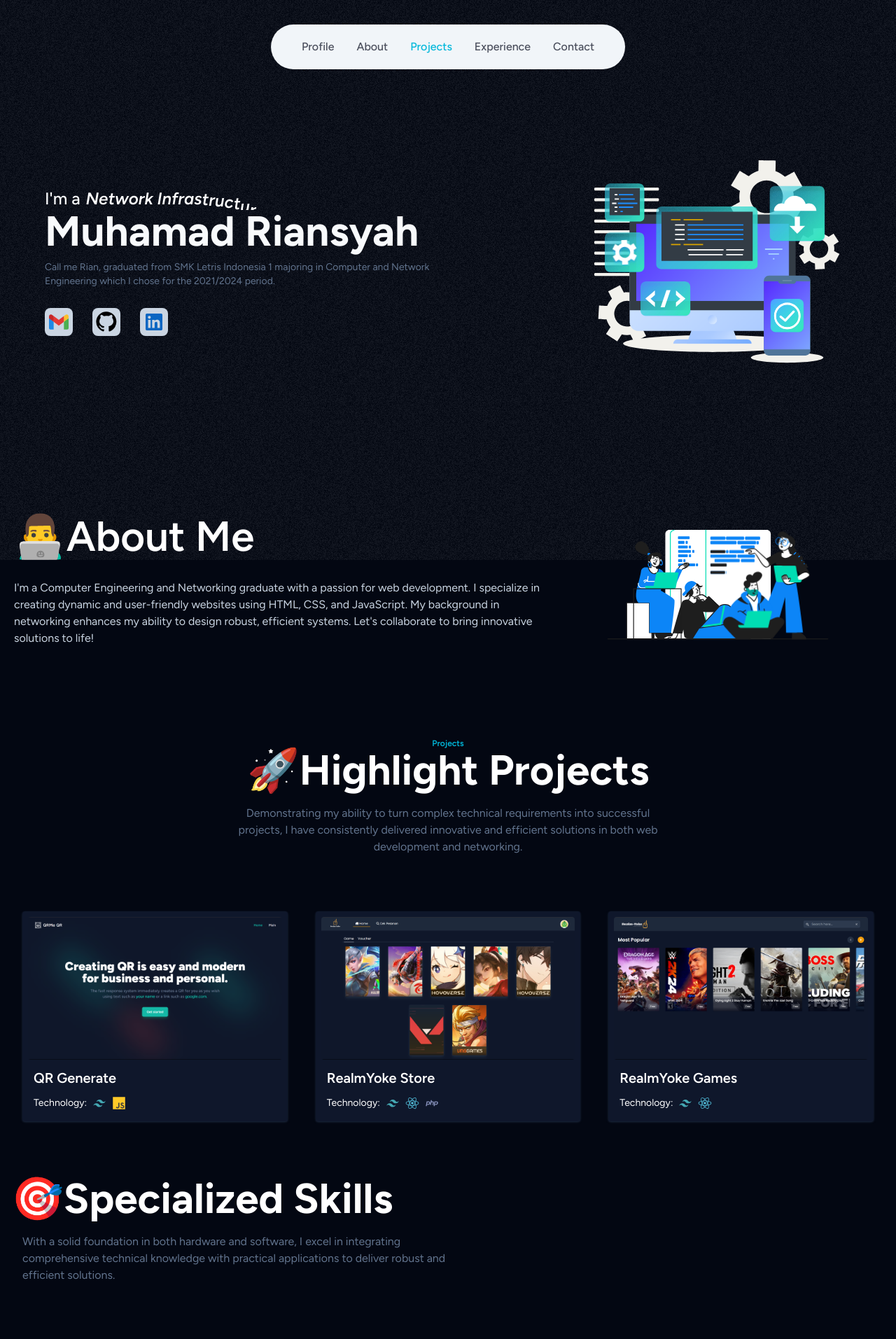
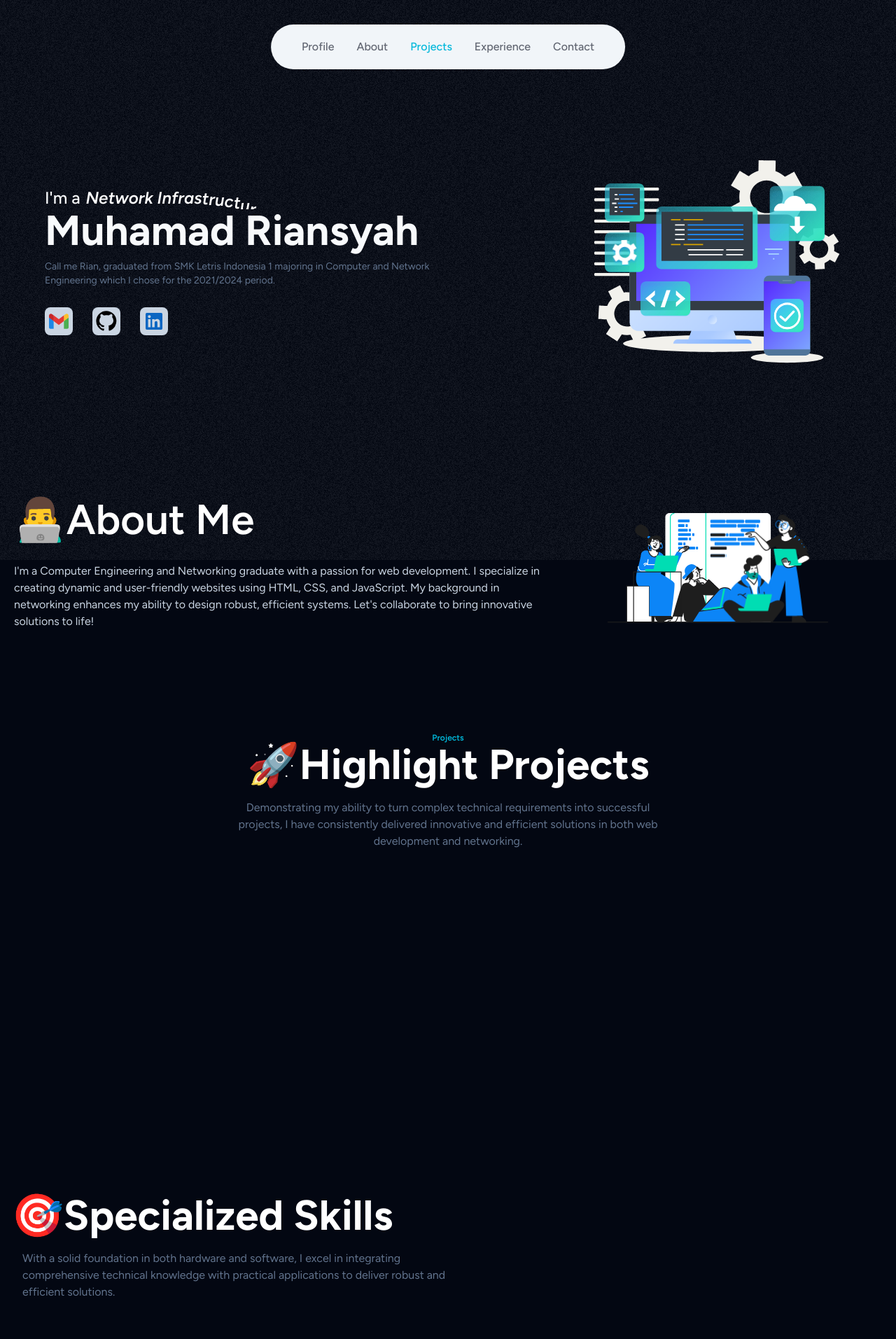
Before and after one commit to RianDoang/Portfolio, a React (Vite) app: page / in a window 1280 px wide. Shown: the top 1913 px of the page at 70% size. Built offline with nearby package versions, Linux system fonts and the light colour scheme.

Commit message:
(+) Animation all section, (=) Adjusting motion animation usage.

```diff
--- a/package.json
+++ b/package.json
@@ -12,6 +12,7 @@
   "dependencies": {
     "@emailjs/browser": "^4.4.1",
     "@tailwindcss/vite": "^4.0.0",
+    "aos": "^2.3.4",
     "framer-motion": "^12.4.1",
     "lottie-react": "^2.4.1",
     "react": "^18.3.1",
--- a/src/components/About.jsx
+++ b/src/components/About.jsx
@@ -10,22 +10,40 @@ export default function About() {
   return (
     <>
       <div className="w-full lg:w-[63%]">
+        <div data-aos="fade-up" data-aos-duration="700" data-aos-offset="300">
           <h1 className="mx-5 pb-4 font-semibold text-4xl md:pb-8 md:text-6xl">
             👨‍💻About Me
           </h1>
+        </div>
+
+        <div
+          data-aos="fade-up"
+          data-aos-delay="100"
+          data-aos-duration="700"
+          data-aos-offset="400"
+        >
           <p className="mx-5 text-sm text-slate-300 md:text-base">
-          I&apos;m a Computer Engineering and Networking graduate with a passion
-          for web development. I specialize in creating dynamic and
-          user-friendly websites using HTML, CSS, and JavaScript. My background
-          in networking enhances my ability to design robust, efficient systems.
-          Let&apos;s collaborate to bring innovative solutions to life!
+            I&apos;m a Computer Engineering and Networking graduate with a
+            passion for web development. I specialize in creating dynamic and
+            user-friendly websites using HTML, CSS, and JavaScript. My
+            background in networking enhances my ability to design robust,
+            efficient systems. Let&apos;s collaborate to bring innovative
+            solutions to life!
           </p>
         </div>
+      </div>
       <div className="hidden md:flex md:w-[35%]">
+        <div
+          data-aos="fade-up"
+          data-aos-delay="200"
+          data-aos-duration="700"
+          data-aos-offset="400"
+        >
           <Suspense>
             <AboutAnim />
           </Suspense>
         </div>
+      </div>
     </>
   );
 }
--- a/src/components/Experience.jsx
+++ b/src/components/Experience.jsx
@@ -22,10 +22,21 @@ export default function Experience() {
 
   return (
     <>
-      <h1 className="text-3xl ml-4 font-bold text-left mb-5 md:text-6xl">
+      <h1
+        data-aos="fade-up"
+        data-aos-duration="700"
+        data-aos-offset="400"
+        className="text-3xl ml-4 font-bold text-left mb-5 md:text-6xl"
+      >
         🎯Specialized Skills
       </h1>
-      <p className="w-[95%] pb-20 mx-auto text-left text-sm text-slate-500 md:text-base md:ml-8 lg:w-1/2">
+      <p
+        data-aos="fade-up"
+        data-aos-delay="100"
+        data-aos-duration="700"
+        data-aos-offset="400"
+        className="w-[95%] pb-20 mx-auto text-left text-sm text-slate-500 md:text-base md:ml-8 lg:w-1/2"
+      >
         With a solid foundation in both hardware and software, I excel in
         integrating comprehensive technical knowledge with practical
         applications to deliver robust and efficient solutions.
@@ -35,6 +46,9 @@ export default function Experience() {
         <div>
           {/* Mobile */}
           <div
+            data-aos="fade-up"
+            data-aos-duration="700"
+            data-aos-offset="400"
             className="group relative flex flex-col items-center md:hidden"
             onTouchStart={() => setIsTouchedHtml(true)}
             onTouchEnd={() => setIsTouchedHtml(false)}
@@ -60,7 +74,13 @@ export default function Experience() {
           </div>
 
           {/* Tablet, Desktop */}
-          <div className="group relative hidden flex-col items-center md:flex">
+          <div
+            data-aos="fade-up"
+            data-aos-delay="300"
+            data-aos-duration="700"
+            data-aos-offset="400"
+            className="group relative hidden flex-col items-center md:flex"
+          >
             <span className="absolute -top-1 translate-y-0 flex flex-col items-center justify-center opacity-0 transition duration-300 group-hover:-translate-y-10 group-hover:z-10 group-hover:opacity-100 group-hover:delay-150">
               <p>HTML</p>
               <img
@@ -79,6 +99,10 @@ export default function Experience() {
         <div>
           {/* Mobile */}
           <div
+            data-aos="fade-up"
+            data-aos-delay="100"
+            data-aos-duration="700"
+            data-aos-offset="400"
             className="group relative flex flex-col items-center md:hidden"
             onTouchStart={() => setIsTouchedCss(true)}
             onTouchEnd={() => setIsTouchedCss(false)}
@@ -104,7 +128,13 @@ export default function Experience() {
           </div>
 
           {/* Tablet, Desktop */}
-          <div className="group relative hidden flex-col items-center md:flex">
+          <div
+            data-aos="fade-up"
+            data-aos-delay="200"
+            data-aos-duration="700"
+            data-aos-offset="400"
+            className="group relative hidden flex-col items-center md:flex"
+          >
             <span className="absolute -top-1 translate-y-0 flex flex-col items-center justify-center opacity-0 transition duration-300 group-hover:-translate-y-10 group-hover:z-10 group-hover:opacity-100 group-hover:delay-150">
               <p>CSS</p>
               <img
@@ -123,6 +153,10 @@ export default function Experience() {
         <div>
           {/* Mobile */}
           <div
+            data-aos="fade-up"
+            data-aos-delay="200"
+            data-aos-duration="700"
+            data-aos-offset="400"
             className="group relative flex flex-col items-center md:hidden"
             onTouchStart={() => setIsTouchedJs(true)}
             onTouchEnd={() => setIsTouchedJs(false)}
@@ -148,7 +182,13 @@ export default function Experience() {
           </div>
 
           {/* Tablet, Desktop */}
-          <div className="group relative hidden flex-col items-center md:flex">
+          <div
+            data-aos="fade-up"
+            data-aos-delay="100"
+            data-aos-duration="700"
+            data-aos-offset="400"
+            className="group relative hidden flex-col items-center md:flex"
+          >
             <span className="absolute -top-1 translate-y-0 flex flex-col items-center justify-center opacity-0 transition duration-300 group-hover:-translate-y-10 group-hover:z-10 group-hover:opacity-100 group-hover:delay-150">
               <p>JavaScript</p>
               <img
@@ -167,6 +207,10 @@ export default function Experience() {
         <div>
           {/* Mobile */}
           <div
+            data-aos="fade-up"
+            data-aos-delay="300"
+            data-aos-duration="700"
+            data-aos-offset="400"
             className="group relative flex flex-col items-center md:hidden"
             onTouchStart={() => setIsTouchedTailwind(true)}
             onTouchEnd={() => setIsTouchedTailwind(false)}
@@ -192,7 +236,12 @@ export default function Experience() {
           </div>
 
           {/* Tablet, Deskop */}
-          <div className="group relative hidden flex-col items-center md:flex">
+          <div
+            data-aos="fade-up"
+            data-aos-duration="700"
+            data-aos-offset="400"
+            className="group relative hidden flex-col items-center md:flex"
+          >
             <span className="absolute -top-1 translate-y-0 flex flex-col items-center justify-center opacity-0 transition duration-300 group-hover:-translate-y-10 group-hover:z-10 group-hover:opacity-100 group-hover:delay-150">
               <p>Tailwind CSS</p>
               <img
@@ -211,6 +260,10 @@ export default function Experience() {
         <div>
           {/* Mobile */}
           <div
+            data-aos="fade-up"
+            data-aos-delay="400"
+            data-aos-duration="700"
+            data-aos-offset="400"
             className="group relative flex flex-col items-center md:hidden"
             onTouchStart={() => setIsTouchedPhp(true)}
             onTouchEnd={() => setIsTouchedPhp(false)}
@@ -236,7 +289,13 @@ export default function Experience() {
           </div>
 
           {/* Tablet, Desktop */}
-          <div className="group relative hidden flex-col items-center md:flex">
+          <div
+            data-aos="fade-up"
+            data-aos-delay="200"
+            data-aos-duration="700"
+            data-aos-offset="400"
+            className="group relative hidden flex-col items-center md:flex"
+          >
             <span className="absolute -top-1 translate-y-0 flex flex-col items-center justify-center opacity-0 transition duration-300 group-hover:-translate-y-10 group-hover:z-10 group-hover:opacity-100 group-hover:delay-150">
               <p>PHP</p>
               <img
@@ -255,6 +314,10 @@ export default function Experience() {
         <div>
           {/* Mobile */}
           <div
+            data-aos="fade-up"
+            data-aos-delay="600"
+            data-aos-duration="700"
+            data-aos-offset="400"
             className="group relative flex flex-col items-center md:hidden"
             onTouchStart={() => setIsTouchedNode(true)}
             onTouchEnd={() => setIsTouchedNode(false)}
@@ -280,7 +343,13 @@ export default function Experience() {
           </div>
 
           {/* Tablet, Desktop */}
-          <div className="group relative hidden flex-col items-center md:flex">
+          <div
+            data-aos="fade-up"
+            data-aos-delay="300"
+            data-aos-duration="700"
+            data-aos-offset="400"
+            className="group relative hidden flex-col items-center md:flex"
+          >
             <span className="absolute -top-1 translate-y-0 flex flex-col items-center justify-center opacity-0 transition duration-300 group-hover:-translate-y-10 group-hover:z-10 group-hover:opacity-100 group-hover:delay-150">
               <p>Node JS</p>
               <img
@@ -299,6 +368,10 @@ export default function Experience() {
         <div>
           {/* Mobile */}
           <div
+            data-aos="fade-up"
+            data-aos-delay="700"
+            data-aos-duration="700"
+            data-aos-offset="400"
             className="group relative flex flex-col items-center md:hidden"
             onTouchStart={() => setIsTouchedReact(true)}
             onTouchEnd={() => setIsTouchedReact(false)}
@@ -324,7 +397,13 @@ export default function Experience() {
           </div>
 
           {/* Tablet, Desktop */}
-          <div className="group relative hidden flex-col items-center md:flex">
+          <div
+            data-aos="fade-up"
+            data-aos-delay="400"
+            data-aos-duration="700"
+            data-aos-offset="400"
+            className="group relative hidden flex-col items-center md:flex"
+          >
             <span className="absolute -top-1 translate-y-0 flex flex-col items-center justify-center opacity-0 transition duration-300 group-hover:-translate-y-10 group-hover:z-10 group-hover:opacity-100 group-hover:delay-150">
               <p>React JS</p>
               <img
@@ -340,11 +419,28 @@ export default function Experience() {
         </div>
       </div>
       <div className="pt-12 mt-10" id="experience">
-        <p className="text-xs text-center text-cyan-500">Experience</p>
-        <h1 className="text-3xl font-bold text-center mb-5 md:text-6xl">
+        <p
+          data-aos="fade"
+          data-aos-duration="700"
+          data-aos-offset="400"
+          className="text-xs text-center text-cyan-500"
+        >
+          Experience
+        </p>
+        <h1
+          data-aos="fade-up"
+          data-aos-duration="700"
+          data-aos-offset="400"
+          className="text-3xl font-bold text-center mb-5 md:text-6xl"
+        >
           🏢Work Experiences
         </h1>
-        <p className="w-[95%] mx-auto text-slate-500 text-center pb-20 text-sm md:text-base lg:w-1/2">
+        <p
+          data-aos="fade-up"
+          data-aos-duration="700"
+          data-aos-offset="400"
+          className="w-[95%] mx-auto text-slate-500 text-center pb-20 text-sm md:text-base lg:w-1/2"
+        >
           Combining technical expertise with practical application, I have
           successfully contributed to various roles, leveraging my skills in
           computer engineering, networking, and web development to drive
@@ -353,7 +449,12 @@ export default function Experience() {
 
         <div className="w-[95%] mx-auto flex flex-col items-center justify-center gap-10">
           {/* BNN Tangsel */}
-          <div className="border-4 border-cyan-400 rounded-2xl w-full bg-gradient-to-tl from-cyan-600 to-cyan-900 flex flex-col items-start justify-center md:flex-row">
+          <div
+            data-aos="fade-up"
+            data-aos-duration="700"
+            data-aos-offset="400"
+            className="border-4 border-cyan-400 rounded-2xl w-full bg-gradient-to-tl from-cyan-600 to-cyan-900 flex flex-col items-start justify-center md:flex-row"
+          >
             <div className="flex justify-center items-start mt-7 w-[25%]">
               <img
                 className="object-cover w-20 ml-10 md:m-0 md:w-32"
@@ -390,7 +491,12 @@ export default function Experience() {
           </div>
 
           {/* BSA Land */}
-          <div className="border-4 border-cyan-400 rounded-2xl w-full bg-gradient-to-tl from-sky-800 to-cyan-600 flex flex-col items-start justify-center md:flex-row">
+          <div
+            data-aos="fade-up"
+            data-aos-duration="700"
+            data-aos-offset="400"
+            className="border-4 border-cyan-400 rounded-2xl w-full bg-gradient-to-tl from-sky-800 to-cyan-600 flex flex-col items-start justify-center md:flex-row"
+          >
             <div className="flex justify-center items-start mt-7 w-[25%]">
               <img
                 className="object-cover w-20 ml-10 md:m-0 md:w-32"
--- a/src/components/Navbar.jsx
+++ b/src/components/Navbar.jsx
@@ -120,10 +120,14 @@ export default function Navbar({ sections }) {
 
       {/* Menu Navigation */}
       <div
+        data-aos="fade-down"
+        className="md:flex md:w-auto md:relative md:right-1/2 md:translate-x-1/2"
+      >
+        <div
           id="navMenu"
           ref={navMenuRef}
-        className={`absolute top-full right-5 w-48 shadow-lg shadow-slate-700 bg-slate-200 rounded-xl py-3 transition-all duration-200 ease-in-out
-          md:flex md:w-auto md:relative md:top-8 md:right-1/2 md:translate-x-1/2 md:px-7 md:rounded-full md:translate-y-0 md:opacity-100 md:shadow-none md:bg-slate-100
+          className={`absolute top-8 right-5 w-48 shadow-lg shadow-slate-700 bg-slate-200 rounded-xl py-3 transition-all duration-200 ease-in-out
+          md:flex md:w-auto md:relative md:right-1/2 md:translate-x-1/2 md:px-7 md:rounded-full md:translate-y-0 md:opacity-100 md:shadow-none md:bg-slate-100
           hidden -translate-y-4 opacity-0
           ${shadowStyle}`}
         >
@@ -136,7 +140,7 @@ export default function Navbar({ sections }) {
                     ? "text-cyan-500 font-medium transition duration-150 hover:bg-gray-300 md:m-0 md:px-4 md:hover:bg-transparent"
                     : active === "Profile"
                     ? "transition duration-150 text-slate-950 hover:bg-gray-300 md:m-0 md:px-4 md:hover:text-cyan-500 font-medium md:hover:bg-transparent"
-                  : "transition duration-150 text-slate-950/70 hover:bg-gray-300 md:m-0 md:px-4 md:hover:text-cyan-500 font-medium md:hover:bg-transparent"
+                    : "transition duration-150 text-slate-950/60 hover:bg-gray-300 md:m-0 md:px-4 md:hover:text-cyan-500 font-medium md:hover:bg-transparent"
                 }`}
               >
                 <a
@@ -149,6 +153,7 @@ export default function Navbar({ sections }) {
               </li>
             ))}
           </ul>
+        </div>
       </div>
     </nav>
   );
--- a/src/components/Profile.jsx
+++ b/src/components/Profile.jsx
@@ -1,6 +1,6 @@
 import { useState, Suspense, lazy } from "react";
+import PropTypes from "prop-types";
 import RotatingText from "../components/animation/RotatingText";
-import PropTypes from "prop-types";
 import GmailIcon from "../assets/Experience/profile/Gmail.svg";
 import GithubIcon from "../assets/Experience/profile/Github.svg";
 import Linkedincon from "../assets/Experience/profile/Linkedin.svg";
@@ -26,8 +26,11 @@ export default function Profile({ handleContactClick }) {
     <>
       <div className="w-full text-slate-50 lg:w-1/2">
         <div className="text-[22px] font-medium flex items-center gap-2 md:text-2xl">
+          <div data-aos="fade-up" data-aos-delay="300" data-aos-duration="700">
             <h1>I&apos;m a</h1>
+          </div>
 
+          <div data-aos="fade-up" data-aos-delay="500" data-aos-duration="700">
             <RotatingText
               texts={[
                 "Front-End Developer",
@@ -45,15 +48,27 @@ export default function Profile({ handleContactClick }) {
               rotationInterval={2500}
             />
           </div>
+        </div>
         <div>
+          <div data-aos="fade-up" data-aos-delay="900" data-aos-duration="700">
             <h1 className="text-4xl font-bold md:text-6xl">Muhamad Riansyah</h1>
+          </div>
+
+          <div data-aos="fade-up" data-aos-delay="1100" data-aos-duration="700">
             <p className="text-slate-500 mt-3 text-sm">
               Call me Rian, graduated from SMK Letris Indonesia 1 majoring in
               Computer and Network Engineering which I chose for the 2021/2024
               period.
             </p>
           </div>
+        </div>
         <div className="flex gap-7 mt-7">
+          <div
+            data-aos="fade-up"
+            data-aos-delay="1500"
+            data-aos-duration="700"
+            data-aos-offset="0"
+          >
             {/* Gmail */}
             <button
               onClick={handleContactClick}
@@ -70,7 +85,14 @@ export default function Profile({ handleContactClick }) {
                 <img src={GmailIcon} alt="Gmail Icon" />
               </div>
             </button>
+          </div>
 
+          <div
+            data-aos="fade-up"
+            data-aos-delay="1600"
+            data-aos-duration="700"
+            data-aos-offset="0"
+          >
             {/* Github */}
             <a
               href="https://github.com/riandoang/"
@@ -88,7 +110,14 @@ export default function Profile({ handleContactClick }) {
                 <img src={GithubIcon} alt="Github Icon" />
               </div>
             </a>
+          </div>
 
+          <div
+            data-aos="fade-up"
+            data-aos-delay="1700"
+            data-aos-duration="700"
+            data-aos-offset="0"
+          >
             {/* Linkeind */}
             <a
               href="#"
@@ -107,7 +136,13 @@ export default function Profile({ handleContactClick }) {
             </a>
           </div>
         </div>
-      <div className="flex-1 flex items-center justify-center md:justify-end">
+      </div>
+      <div
+        data-aos="fade-up"
+        data-aos-delay="1300"
+        data-aos-duration="700"
+        className="flex-1 flex items-center justify-center md:justify-end"
+      >
         <Suspense>
           <div className="hidden md:flex">
             <ProfileAnim />
--- a/src/components/Projects.jsx
+++ b/src/components/Projects.jsx
@@ -1,4 +1,4 @@
-import { useState } from "react";
+import { useState, useEffect } from "react";
 import { motion, AnimatePresence } from "framer-motion";
 import JsIcon from "../assets/Experience/skills/Js.svg";
 import PhpIcon from "../assets/Experience/skills/Php.svg";
@@ -13,6 +13,7 @@ export default function Projects() {
   const [isTouchedRYS, setIsTouchedRYS] = useState(false);
   const [isTouchedRYG, setIsTouchedRYG] = useState(false);
   const [showAll, setShowAll] = useState(false);
+  const [scrollY, setScrollY] = useState(0);
 
   const projects = [
     {
@@ -35,7 +36,7 @@ export default function Projects() {
       imgAlt: "RealmYoke Games Projects",
       title: "RealmYoke Games",
       technologies: [TailwindIcon, ReactIcon],
-    }
+    },
   ];
 
   const handleShowMoreClick = () => {
@@ -47,21 +48,43 @@ export default function Projects() {
     }
   };
 
+  useEffect(() => {
+    const handleScroll = () => {
+      setScrollY(window.scrollY);
+    };
+
+    window.addEventListener("scroll", handleScroll);
+    return () => window.removeEventListener("scroll", handleScroll);
+  }, []);
+
   return (
     <>
       <div
         id="projects-section"
         className="flex flex-col items-center justify-center"
       >
+        <div data-aos="fade" data-aos-duration="700" data-aos-offset="400">
           <h5 className="text-xs text-cyan-500 font-semibold">Projects</h5>
+        </div>
+
+        <div data-aos="fade-up" data-aos-duration="700" data-aos-offset="400">
           <h1 className="text-3xl font-bold pb-5 text-center md:text-6xl">
             🚀Highlight Projects
           </h1>
-        <p className="w-[90%] text-center text-slate-500 pb-20 text-sm md:text-base md:w-1/2">
+        </div>
+
+        <div
+          data-aos="fade-up"
+          data-aos-duration="700"
+          data-aos-offset="400"
+          className="w-[90%] pb-20 text-center text-sm text-slate-500 md:text-base md:w-1/2"
+        >
+          <p>
             Demonstrating my ability to turn complex technical requirements into
             successful projects, I have consistently delivered innovative and
             efficient solutions in both web development and networking.
           </p>
+        </div>
       </div>
 
       {/* Container Proyek */}
@@ -73,7 +96,10 @@ export default function Projects() {
             href={project.href}
             target="_blank"
             initial={{ opacity: 0, y: 20 }}
-            animate={{ opacity: 1, y: 0 }}
+            animate={{
+              opacity: scrollY > 900 ? 1 : 0,
+              y: scrollY > 900 ? 0 : 20,
+            }}
             transition={{ duration: 0.3, delay: index * 0.2 }}
             className="flex items-center justify-center w-full"
             onTouchStart={() => {
@@ -129,7 +155,10 @@ export default function Projects() {
                 href={project.href}
                 target="_blank"
                 initial={{ opacity: 0, y: 20 }}
-                animate={{ opacity: 1, y: 0 }}
+                animate={{
+                  opacity: scrollY > 800 ? 1 : 0,
+                  y: scrollY > 800 ? 0 : 20,
+                }}
                 exit={{ opacity: 0, y: 20 }}
                 transition={{ duration: 0.3, delay: index * 0.2 }}
                 className="flex items-center justify-center w-full"
--- a/src/pages/Main.jsx
+++ b/src/pages/Main.jsx
@@ -1,4 +1,6 @@
-import { useRef } from "react";
+import { useEffect, useRef } from "react";
+import AOS from "aos";
+import "aos/dist/aos.css";
 import Navbar from "../components/Navbar";
 import Profile from "../components/Profile";
 import About from "../components/About";
@@ -36,6 +38,14 @@ export default function Main() {
     history.replaceState(null, "", "");
   };
 
+  useEffect(() => {
+    AOS.init({
+      once: false,
+    });
+
+    AOS.refresh();
+  }, []);
+
   return (
     <div>
       <div className="fixed top-0 left-0 w-full h-screen pointer-events-none -z-10">
@@ -48,14 +58,14 @@ export default function Main() {
         />
       </div>
 
-      <Navbar sections={sections} />
+      <div className="relative text-white">
+        <Navbar sections={sections} />
 
-      <div className="relative text-white">
         {/* Profile Section */}
         <section
           ref={profileRef}
           id="profile"
-          className="w-[90%] flex flex-col items-center justify-center mx-auto pt-28 pb-20 gap-4 lg:flex-row lg:gap-0"
+          className="w-[90%] flex flex-col items-center justify-center mx-auto pt-28 gap-4 lg:flex-row lg:gap-0"
         >
           <Profile handleContactClick={handleContactClick} />
         </section>
@@ -64,23 +74,23 @@ export default function Main() {
         <section
           ref={aboutRef}
           id="about"
-          className="flex flex-col items-center justify-between py-14 my-5 text-white md:flex-row"
+          className="flex flex-col items-center justify-between pt-28 my-5 text-white md:flex-row"
         >
           <About />
         </section>
 
         {/* Project Section */}
-        <section ref={projectsRef} id="projects" className="w-full py-10">
+        <section ref={projectsRef} id="projects" className="w-full pt-28">
           <Projects />
         </section>
 
         {/* Experience Section */}
-        <section ref={experienceRef} id="experience" className="py-10">
+        <section ref={experienceRef} id="experience" className="w-full pt-28">
           <Experience />
         </section>
 
         {/* Contact Section */}
-        <section ref={contactRef} id="contact" className="w-full">
+        <section ref={contactRef} id="contact" className="w-full pt-18">
           <Contact />
         </section>
 
```
Also changed, not shown: src/components/Contact.jsx (+61 -3 lines), 2 other files (tests, documents, lock files or other folders). Lines whose indentation alone changed are shown as unchanged.
